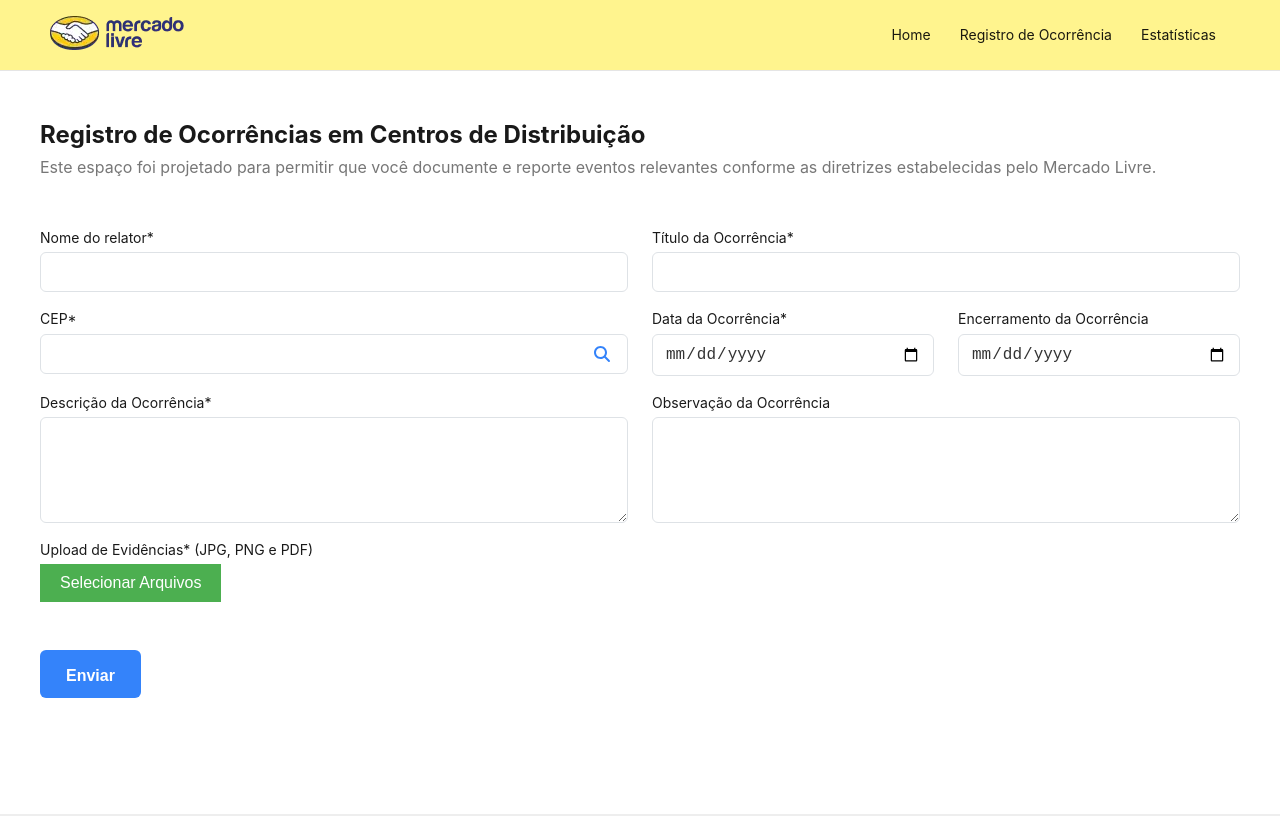
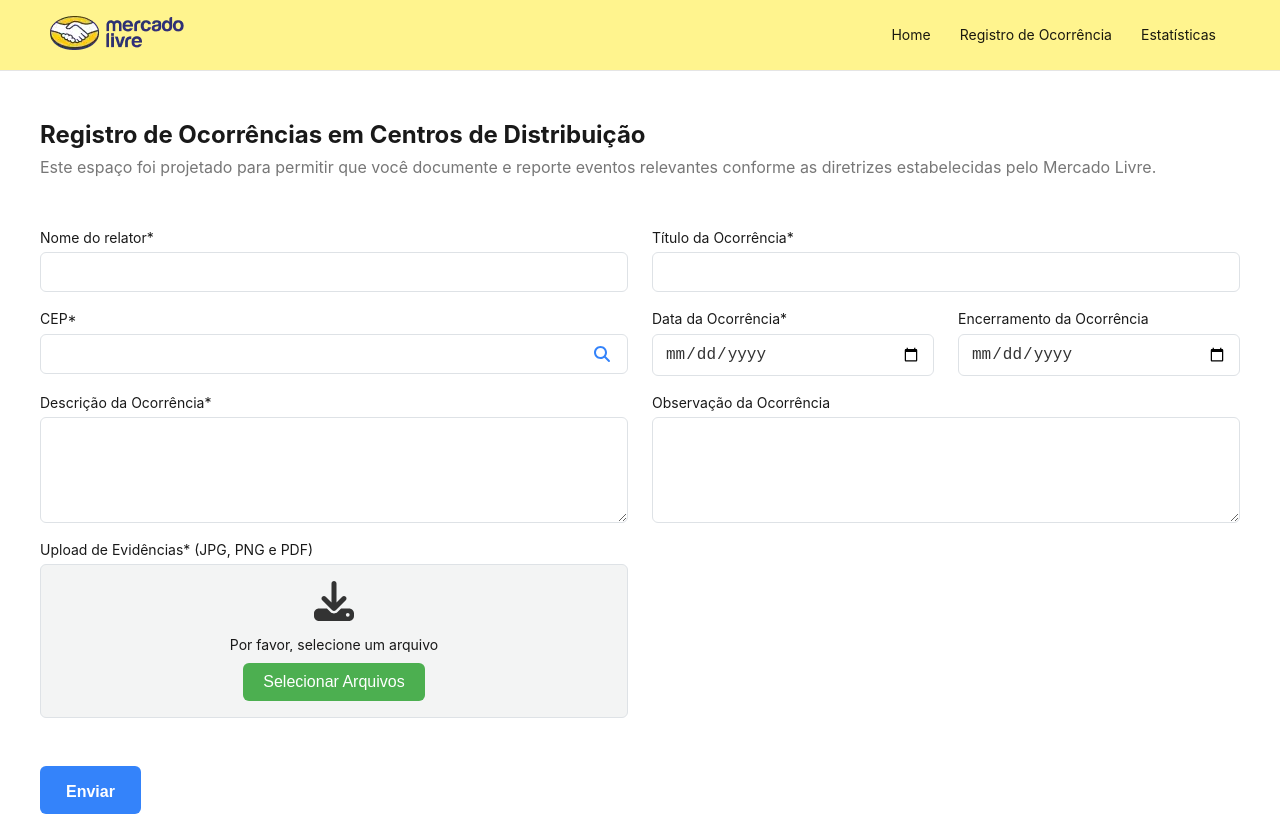
Before and after one commit to xNickolas/occurrence-report-form, a React (Create React App) app: page /occurrence-report in a window 1280 px wide. Shown: the top 816 px of the page. Built offline with nearby package versions, Linux system fonts and the light colour scheme.

Commit message:
style adjustment

```diff
--- a/src/Components/Form/Form.css
+++ b/src/Components/Form/Form.css
@@ -102,11 +102,31 @@ textarea:focus {
   -webkit-font-smoothing: antialiased;
 }
 
+
+.file-upload-container {
+  width: 100%;
+  background-color: #f3f4f4;
+  display: flex;
+  flex-direction: column;
+  justify-content: center;
+  text-align: center;
+  padding: 1rem;
+  margin-top: 0.33em;
+  border-radius: 0.375em;
+  border: 1px solid #dee2e6;
+}
+
+.upload-icon {
+  font-size: 40px;
+  margin-bottom: 10px;
+  color: #333;
+}
+
 .custom-file-upload {
   position: relative;
   overflow: hidden;
-  display: inline-block;
-  display: block;
+  display: flex;
+  justify-content: center;
 }
 
 .custom-file-upload input[type="file"] {
@@ -121,6 +141,7 @@ textarea:focus {
   font-size: 16px;
   margin-top: 0.33em;
   padding: 10px 20px;
+  border-radius: 6px;
   background-color: #4caf50;
   color: white;
   border: none;
--- a/src/Components/FormFields/FileUpload.jsx
+++ b/src/Components/FormFields/FileUpload.jsx
@@ -1,6 +1,6 @@
 import React, { useState, useRef } from 'react';
 import { FontAwesomeIcon } from "@fortawesome/react-fontawesome";
-import { faTimes } from "@fortawesome/free-solid-svg-icons";
+import { faTimes, faDownload } from "@fortawesome/free-solid-svg-icons";
 
 const MAX_FILE_SIZE = 5 * 1024 * 1024; // 5 MB
 const ALLOWED_FILE_TYPES = ['image/jpeg', 'image/png', 'application/pdf'];
@@ -52,8 +52,11 @@ const FileUpload = ({ label, onChange }) => {
   };
 
   return (
-    <div className='form-group'>
-      <label className='form-label'>{label}</label>
+    <div className="form-group">
+      <label className="form-label">{label}</label>
+      <div className="file-upload-container">
+        <FontAwesomeIcon className='upload-icon' icon={faDownload} />
+        <label className="form-label">Por favor, selecione um arquivo</label>
         <div className="custom-file-upload">
           <input
             type="file"
@@ -61,12 +64,15 @@ const FileUpload = ({ label, onChange }) => {
             accept=".jpg, .jpeg, .png, .pdf"
             multiple
             ref={fileInputRef}
-          style={{ display: 'none' }}
+            style={{ display: "none" }}
           />
-        <button type="button" onClick={handleButtonClick}>Selecionar Arquivos</button>
+          <button type="button" onClick={handleButtonClick}>
+            Selecionar Arquivos
+          </button>
+        </div>
       </div>
       {files.length > 0 && (
-        <div className='files-uploaded'>
+        <div className="files-uploaded">
           <p>Arquivos selecionados:</p>
           <ul>
             {files.map((file, index) => (
@@ -80,9 +86,7 @@ const FileUpload = ({ label, onChange }) => {
           </ul>
         </div>
       )}
-      {error && (
-        <p style={{ color: 'red' }}>{error}</p>
-      )}
+      {error && <p style={{ color: "red" }}>{error}</p>}
     </div>
   );
 };
--- a/src/Components/OccurrenceReport/OccurrenceReport.css
+++ b/src/Components/OccurrenceReport/OccurrenceReport.css
@@ -19,7 +19,8 @@
 @media (min-width: 991px) {
   .form {
     align-items: center;
-    height: 93vh;
+    height: auto;
+    min-height: 100vh;
     justify-content: center;
   }
 }
--- a/src/Pages/Pages.css
+++ b/src/Pages/Pages.css
@@ -9,8 +9,8 @@
 }
 
 .hero h1 {
-  font-size: 4.3846153846rem;
-  line-height: 5rem;
+  font-size: 68px;
+  line-height: 4rem;
   font-weight: 400;
   color: #333;
   letter-spacing: -0.0246153846rem;
@@ -18,7 +18,7 @@
 }
 
 .hero p {
-  font-size: 1.1384615385rem;
+  font-size: 17px;
   line-height: 1.5384615385rem;
   font-weight: 400;
   color: #0c0c0c;
@@ -30,9 +30,10 @@
 }
 
 .hero-image {
-  width: 80%;
+  border-radius: 16px;
+  width: 90%;
   max-width: 100%;
-  filter: drop-shadow(0 0 0.4rem rgba(39, 39, 39, 0.545));
+  filter: drop-shadow(0 0 0.4rem rgba(39, 39, 39, 0.43));
 }
 
 .info {
@@ -113,9 +114,15 @@
   color: #0c0c0c;
   font-weight: 400;
   letter-spacing: -0.0369230769rem;
-  font-size: 3.2615384615rem;
+  font-size: 68px;
   line-height: 3.5384615385rem;
   margin-bottom: 1.8461538462rem;
+}
+@media screen and (max-width: 768px){
+  .about h1 {
+    font-size: 46px;
+    line-height: 1;
+}
 }
 
 .about-heading-bold {
@@ -124,15 +131,15 @@
 
 .about p {
   color: #0c0c0c;
-  font-size: 1.3384615385rem;
+  font-size: 17px;
   font-weight: 400;
   line-height: 1.8461538462rem;
   margin-bottom: 1.5384615385rem;
 }
 
 .about-image {
-  border-radius: 6px;
-  width: 80%;
+  border-radius: 16px;
+  width: 90%;
   max-width: 100%;
   filter: drop-shadow(0 0 0.4rem rgba(39, 39, 39, 0.545));
 }
@@ -152,10 +159,12 @@
 }
 /* Statistics Page */
 
+
 @media (min-width: 991px) {
   .statistics-section {
     align-items: center;
-    height: 93vh;
+    height: auto;
+    min-height: 100vh;
     justify-content: center;
   }
 }
--- a/src/Pages/home.js
+++ b/src/Pages/home.js
@@ -5,7 +5,7 @@ import {
   faClipboard,
   faChartBar,
 } from "@fortawesome/free-regular-svg-icons";
-import heroImage from "../assets/cd-mercadolivre.png";
+import heroImage from "../assets/cd-equipe.jpg";
 import aboutImage from "../assets/cd-mercadolivre-2.jpg";
 import "./Pages.css";
 import Card from "../components/Card/Card";
@@ -15,8 +15,8 @@ const Home = () => {
     <main>
       <section className="hero">
         <div className="container">
-          <div className="row">
-            <div className="col-lg-7">
+          <div className="row justify-center">
+            <div className="col-lg-6">
               <div>
                 <h1>Ocorrências em Centros de Distribuição</h1>
                 <p>
@@ -40,7 +40,7 @@ const Home = () => {
 
       <section className="about">
         <div className="container">
-          <div className="row justify-between">
+          <div className="row justify-center">
             <div className="col-lg-5 d-flex align-items-center">
               <img className="about-image" src={aboutImage} alt="Logo" />
             </div>
```
Also changed, not shown: src/assets/cd-equipe.jpg (added), src/assets/custom-img.png (added). Lines whose indentation alone changed are shown as unchanged.
